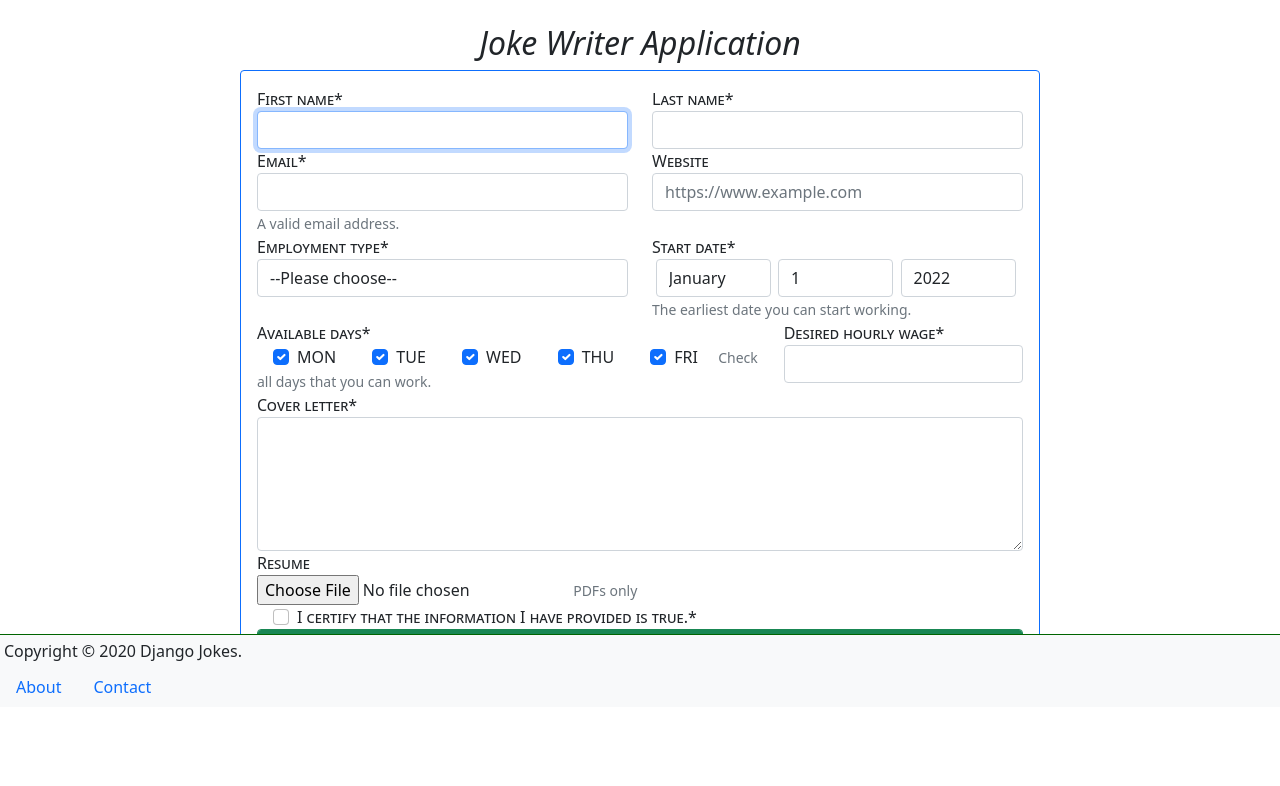
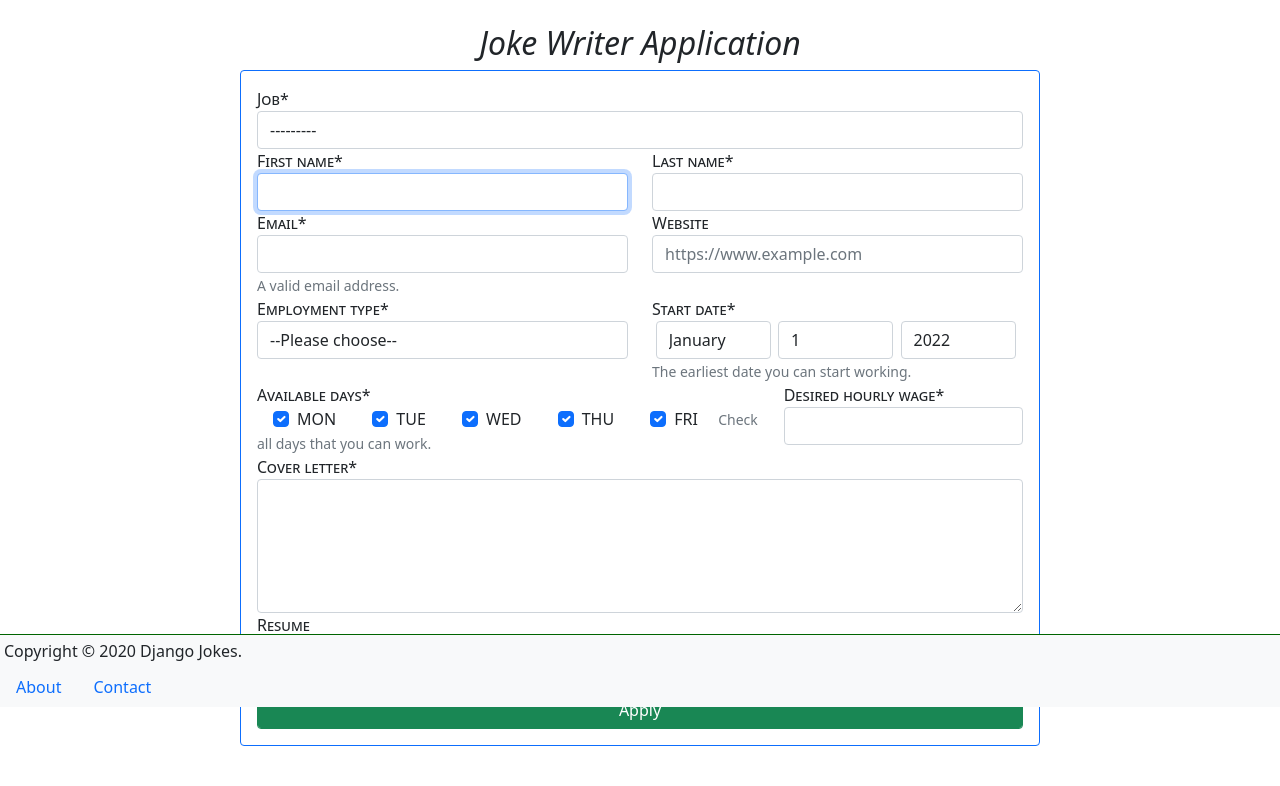
Before and after one commit to Ivanzlatoff/djangojokes.com, a Django app: page /jobs/job-app/ in a window 1280 px wide. Shown: the part 93-879 px from the top of the page. Before the commit the page ends 786 px from the top, so only its background shows below. Run offline with Django 3.2, Linux system fonts and the light colour scheme; data that the repository does not hold is empty; some libraries are stand-ins or nearby versions.

Commit message:
Adding Job Title

```diff
--- a/templates/jobs/applicant_form.html
+++ b/templates/jobs/applicant_form.html
@@ -7,6 +7,7 @@
   <div class="card border-primary m-auto mb-3 p-3" style="max-width: 50rem">
     <form method="post" novalidate enctype="multipart/form-data">
       {% csrf_token %}
+      {{ form.job|as_crispy_field}}
       <div class="row">
         <div class="form-group col-md-6 md-0">
           {{ form.first_name|as_crispy_field }}
```
